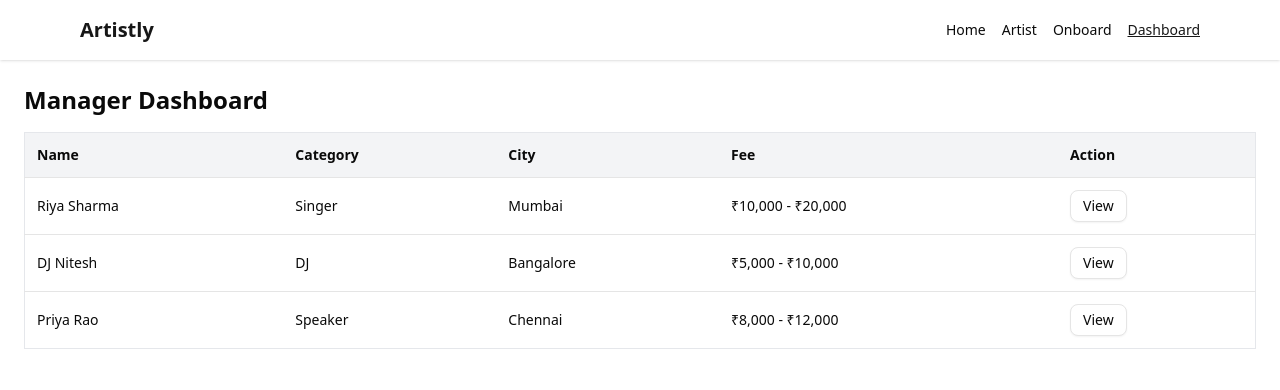
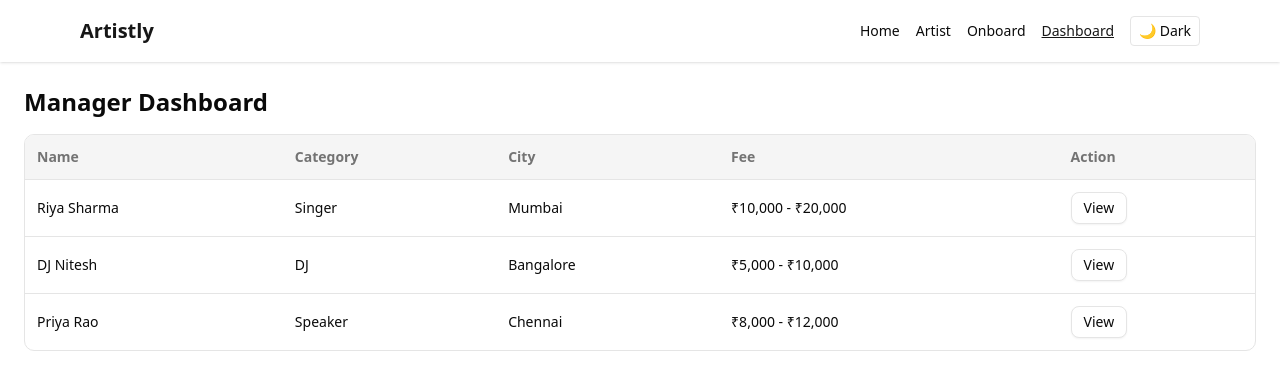
Before and after one commit to Tanujeet/Artistly, a Next.js app: page /dashboard in a window 1280 px wide. Shown: the top 390 px of the page. Built offline with nearby package versions, Linux system fonts and the light colour scheme.

Commit message:
Added:changes in darkmode

```diff
--- a/app/artists/page.tsx
+++ b/app/artists/page.tsx
@@ -25,13 +25,13 @@ export default function ArtistsPage() {
   });
 
   return (
-    <main className="p-6">
+    <main className="p-6 space-y-6">
       {/* Filter Controls */}
-      <section className="mb-6 grid gap-4 sm:grid-cols-3">
+      <section className="grid gap-4 sm:grid-cols-3">
         <select
           value={category}
           onChange={(e) => setCategory(e.target.value)}
-          className="border p-2 rounded-md"
+          className="bg-background text-foreground border border-input rounded-md px-3 py-2"
         >
           <option value="">All Categories</option>
           {categories.map((c) => (
@@ -46,13 +46,13 @@ export default function ArtistsPage() {
           placeholder="Search by location"
           value={location}
           onChange={(e) => setLocation(e.target.value)}
-          className="border p-2 rounded-md"
+          className="bg-background text-foreground border border-input rounded-md px-3 py-2"
         />
 
         <select
           value={price}
           onChange={(e) => setPrice(e.target.value)}
-          className="border p-2 rounded-md"
+          className="bg-background text-foreground border border-input rounded-md px-3 py-2"
         >
           <option value="">All Price Ranges</option>
           {prices.map((p) => (
--- a/app/layout.tsx
+++ b/app/layout.tsx
@@ -2,6 +2,7 @@ import type { Metadata } from "next";
 import { Geist, Geist_Mono } from "next/font/google";
 import "./globals.css";
 import Header from "@/components/Header";
+import ThemeProvider from "@/components/ThemeProvider";
 
 const geistSans = Geist({
   variable: "--font-geist-sans",
@@ -14,8 +15,8 @@ const geistMono = Geist_Mono({
 });
 
 export const metadata: Metadata = {
-  title: "Create Next App",
-  description: "Generated by create next app",
+  title: "Artisly",
+  description: "Your app to help  you get artist for your events",
 };
 
 export default function RootLayout({
@@ -28,8 +29,10 @@ export default function RootLayout({
       <body
         className={`${geistSans.variable} ${geistMono.variable} antialiased`}
       >
-        <Header />
-        {children}
+        <ThemeProvider>
+          <Header />
+          <main>{children}</main>
+        </ThemeProvider>
       </body>
     </html>
   );
--- a/app/page.tsx
+++ b/app/page.tsx
@@ -1,38 +1,35 @@
 "use client";
 
 import Link from "next/link";
+import { Button } from "@/components/ui/button"; // Optional: if using ShadCN buttons
 
 export default function HomePage() {
   return (
     <main className="px-6 py-12 space-y-16">
-      {/* {Hero section} */}
+      {/* Hero section */}
       <section className="text-center space-y-4">
-        <h1 className="font-bold text-4xl">Welcome To Artistly</h1>
+        <h1 className="font-bold text-4xl sm:text-5xl">Welcome to Artistly</h1>
         <p className="text-lg text-muted-foreground">
-          Book top performing artist for next event .hassleFree
+          Book top performing artists for your next event — hassle free!
         </p>
-        <div className="flex justify-center gap-4 mt-4">
-          <Link href="/artist">
-            <button className="bg-primary text-white px-4 py-2 rounded-md">
-              Explore Artists
-            </button>
+        <div className="flex justify-center gap-4 mt-4 flex-wrap">
+          <Link href="/artists">
+            <Button>Explore Artists</Button>
           </Link>
           <Link href="/onboard">
-            <button className="bg-primary text-white px-4 py-2 rounded-md">
-              onboard Artist
-            </button>
+            <Button variant="outline">Onboard Artist</Button>
           </Link>
         </div>
       </section>
 
-      {/* {Category section} */}
+      {/* Category section */}
       <section>
         <h2 className="text-center text-2xl font-bold mb-4">Categories</h2>
         <div className="grid grid-cols-2 sm:grid-cols-4 gap-6">
           {["Singer", "Dancer", "DJ", "Speaker"].map((cat) => (
             <div
               key={cat}
-              className="bg-white p-6 rounded-xl shadow-md text-center hover:shadow-lg transition"
+              className="bg-card text-card-foreground p-6 rounded-xl shadow-sm hover:shadow-md transition text-center"
             >
               <p className="text-lg font-medium">{cat}</p>
             </div>
@@ -40,24 +37,26 @@ export default function HomePage() {
         </div>
       </section>
 
-      {/* How it works  */}
+      {/* How it works */}
       <section className="max-w-4xl mx-auto">
-        <h2 className="text-center text-2xl font-semibold">How it works</h2>
+        <h2 className="text-center text-2xl font-semibold mb-6">
+          How it works
+        </h2>
         <div className="grid sm:grid-cols-3 gap-6 text-center">
           <div>
-            <h3 className="text-lg font-bold">1.Browse</h3>
+            <h3 className="text-lg font-bold mb-1">1. Browse</h3>
             <p className="text-sm text-muted-foreground">
               Find the perfect artist
             </p>
           </div>
           <div>
-            <h3 className="text-lg font-bold">2. Request</h3>
+            <h3 className="text-lg font-bold mb-1">2. Request</h3>
             <p className="text-sm text-muted-foreground">
               Ask for availability
             </p>
           </div>
           <div>
-            <h3 className="text-lg font-bold">3. Book</h3>
+            <h3 className="text-lg font-bold mb-1">3. Book</h3>
             <p className="text-sm text-muted-foreground">
               Get confirmation fast
             </p>
--- a/components/ArtistCard.tsx
+++ b/components/ArtistCard.tsx
@@ -1,19 +1,17 @@
 "use client";
 
 import Image from "next/image";
-
 import { Button } from "@/components/ui/button";
 import { Artist } from "@/lib/artist";
 
 type Props = {
-  artist: Artist
-
+  artist: Artist;
   onQuoteClick?: () => void;
 };
 
 const ArtistCard = ({ artist, onQuoteClick }: Props) => {
   return (
-    <div className="bg-white rounded-xl shadow-md overflow-hidden transition hover:shadow-lg flex flex-col">
+    <div className="bg-card text-card-foreground rounded-xl shadow-md overflow-hidden transition hover:shadow-lg flex flex-col">
       <Image
         src={artist.image}
         alt={artist.name}
@@ -22,14 +20,12 @@ const ArtistCard = ({ artist, onQuoteClick }: Props) => {
         className="w-full h-48 object-cover"
       />
       <div className="p-4 flex-1 flex flex-col justify-between">
-        <div>
+        <div className="space-y-1">
           <h3 className="text-lg font-semibold">{artist.name}</h3>
           <p className="text-sm text-muted-foreground">
             {artist.category} • {artist.location}
           </p>
-          <p className="text-sm mt-1 font-medium text-primary">
-            {artist.price}
-          </p>
+          <p className="text-sm font-medium text-primary">{artist.price}</p>
         </div>
         <div className="mt-4">
           <Button onClick={onQuoteClick}>Ask for Quote</Button>
--- a/components/DashboardTable.tsx
+++ b/components/DashboardTable.tsx
@@ -1,24 +1,24 @@
-"use client"
+"use client";
 
 import { submittedArtists } from "@/lib/dashboardData";
 import { Button } from "@/components/ui/button";
 
 export default function DashboardTable() {
   return (
-    <div className="overflow-x-auto">
-      <table className="w-full border border-gray-200 rounded-lg text-sm">
-        <thead className="bg-gray-100">
-          <tr>
-            <th className="p-3 text-left">Name</th>
-            <th className="p-3 text-left">Category</th>
-            <th className="p-3 text-left">City</th>
-            <th className="p-3 text-left">Fee</th>
-            <th className="p-3 text-left">Action</th>
+    <div className="overflow-x-auto rounded-lg border border-border">
+      <table className="w-full text-sm text-left min-w-[600px]">
+        <thead className="bg-muted">
+          <tr className="text-muted-foreground">
+            <th className="p-3">Name</th>
+            <th className="p-3">Category</th>
+            <th className="p-3">City</th>
+            <th className="p-3">Fee</th>
+            <th className="p-3">Action</th>
           </tr>
         </thead>
         <tbody>
           {submittedArtists.map((artist) => (
-            <tr key={artist.id} className="border-t">
+            <tr key={artist.id} className="border-t border-border">
               <td className="p-3">{artist.name}</td>
               <td className="p-3">{artist.category}</td>
               <td className="p-3">{artist.location}</td>
--- a/components/Header.tsx
+++ b/components/Header.tsx
@@ -3,42 +3,42 @@
 import Link from "next/link";
 import { usePathname } from "next/navigation";
 import { cn } from "@/lib/utils";
+import { useTheme } from "@/components/ThemeProvider";
 
 const navLinks = [
-  {
-    name: "Home",
-    href: "/",
-  },
-  {
-    name: "Artist",
-    href: "/artists",
-  },
-  {
-    name: "Onboard",
-    href: "/onboard",
-  },
+  { name: "Home", href: "/" },
+  { name: "Artist", href: "/artists" },
+  { name: "Onboard", href: "/onboard" },
   { name: "Dashboard", href: "/dashboard" },
 ];
 
 const Header = () => {
   const pathname = usePathname();
+  const { theme, toggleTheme } = useTheme();
+
   return (
-    <header className="bg-white shadow sticky top-0 z-50">
+    <header className="bg-background text-foreground shadow sticky top-0 z-50">
       <div className="max-w-6xl mx-auto flex items-center justify-between p-4">
         <h1 className="text-xl font-bold text-primary">Artistly</h1>
-        <nav className="flex gap-4">
-          {navLinks.map((index) => (
+        <nav className="flex items-center gap-4">
+          {navLinks.map((item) => (
             <Link
-              key={index.name}
-              href={index.href}
+              key={item.name}
+              href={item.href}
               className={cn(
                 "text-sm font-medium transition hover:text-primary",
-                pathname === index.href && "text-primary underline"
+                pathname === item.href && "text-primary underline"
               )}
             >
-              {index.name}
+              {item.name}
             </Link>
           ))}
+          <button
+            onClick={toggleTheme}
+            className="text-sm px-2 py-1 rounded border hover:bg-muted transition"
+          >
+            {theme === "dark" ? "☀️ Light" : "🌙 Dark"}
+          </button>
         </nav>
       </div>
     </header>
--- /dev/null
+++ b/components/ThemeProvider.tsx
@@ -0,0 +1,44 @@
+"use client";
+
+import { useEffect, useState, createContext, useContext } from "react";
+
+type Theme = "light" | "dark";
+
+const ThemeContext = createContext<{
+  theme: Theme;
+  toggleTheme: () => void;
+}>({
+  theme: "light",
+  toggleTheme: () => {},
+});
+
+export const useTheme = () => useContext(ThemeContext);
+
+export default function ThemeProvider({
+  children,
+}: {
+  children: React.ReactNode;
+}) {
+  const [theme, setTheme] = useState<Theme>("light");
+
+  useEffect(() => {
+    const storedTheme = localStorage.getItem("theme") as Theme;
+    if (storedTheme) {
+      setTheme(storedTheme);
+      document.documentElement.classList.toggle("dark", storedTheme === "dark");
+    }
+  }, []);
+
+  const toggleTheme = () => {
+    const newTheme = theme === "light" ? "dark" : "light";
+    setTheme(newTheme);
+    localStorage.setItem("theme", newTheme);
+    document.documentElement.classList.toggle("dark", newTheme === "dark");
+  };
+
+  return (
+    <ThemeContext.Provider value={{ theme, toggleTheme }}>
+      {children}
+    </ThemeContext.Provider>
+  );
+}
```
